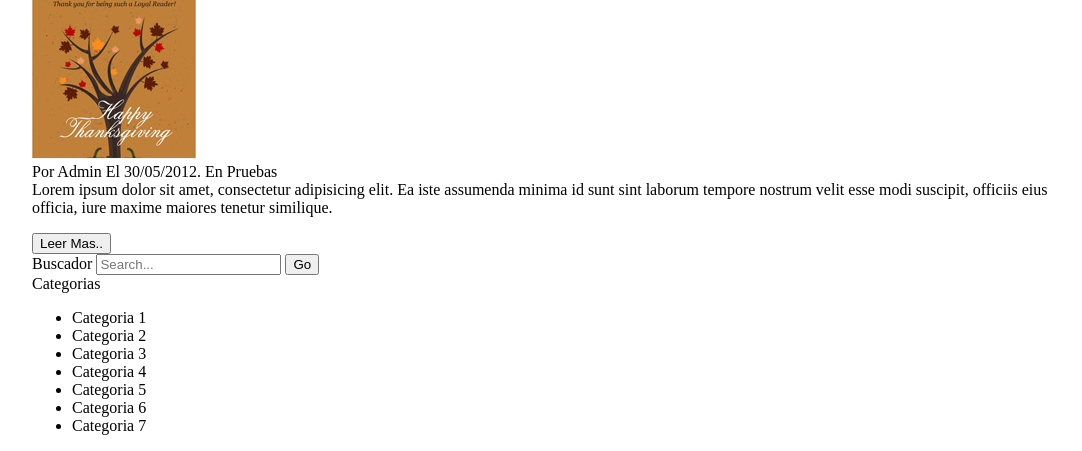
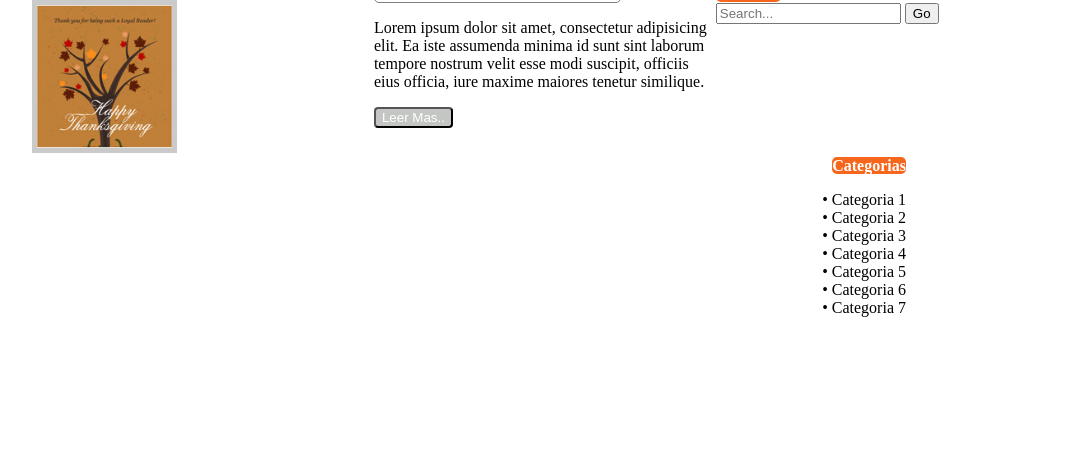
Before and after one commit to DarkMaster38/pw2171, a plain HTML site: page practica03css/index.html in a window 1280 px wide. Shown: the part 456-907 px from the top of the page, without its empty margins (96-1178 px from the left). After the commit the page ends 800 px from the top, so only its background shows below. Drawn offline with Linux system fonts and the light colour scheme.

Commit message:
PracticaCSS03

```diff
--- a/practica03css/css/estilos.css
+++ b/practica03css/css/estilos.css
@@ -20,6 +20,11 @@ header nav ul li{
 	display: inline-block;
 	vertical-align: top;
 }
+#terceraseccion article img{
+	border: 5px solid rgba(150,150,150,0.5);
+	margin-top: 15px;
+	width: 40%;
+}
 #secc01art01{
 	margin-left: 30px;
 	width: 60%;
@@ -35,6 +40,27 @@ header nav ul li{
 	text-align: left;
 	padding-left: 40px;
 }
+#terceraseccion article{
+	display: inline-block;
+	vertical-align: top;
+	width: 33%;
+}
+#cuartaseccion{
+	text-align: right;
+	padding-right: 150px;
+}
+#cuartaseccion ul{
+	list-style: none;
+}
+#cuartaseccion ul li:before{
+	content: "• ";
+	color: black;
+}
+#secc03art02 input[type="submit"]{
+	background: #C4C6C3;
+	color: white;
+	border-radius: 4px;
+}
 .titulopost{
 	color: #819E9C;
 	font-size: 2em;
@@ -46,3 +72,8 @@ header nav ul li{
 	font-weight: bold;
 	border-radius: 5px;
 }
+.pruebas{
+	border: 1px solid gray;
+	color: black;
+	border-radius: 5px;
+}
--- a/practica03css/index.html
+++ b/practica03css/index.html
@@ -47,21 +47,22 @@
 			<img src="img/img-post.jpg" alt="">
 		</article>
 		<article id="secc03art02">
-			<span>Por Admin El 30/05/2012. En Pruebas</span>
-			<br>
+			<span class="pruebas" >Por Admin El 30/05/2012. En Pruebas</span>
+			<p>
 			<span>Lorem ipsum dolor sit amet, consectetur adipisicing elit. Ea iste assumenda minima id sunt sint laborum tempore nostrum velit esse modi suscipit, officiis eius officia, iure maxime maiores tenetur similique.</span>
 			<p></p>
 			<input type="submit" value="Leer Mas..">
 		</article>
 		<article id="secc03art03">
-			<span>Buscador</span>
+			<span class="publicidad" >Buscador</span>
+			<br>
 			<input type="search" placeholder="Search...">
 			<input type="submit" value="Go">
 		</article>
 	</section>
-	<section>
+	<section id="cuartaseccion">
 		<article>
-			<span>Categorias</span>
+			<span class="publicidad">Categorias</span>
 			<ul>
 				<li>Categoria 1</li>
 				<li>Categoria 2</li>
```
